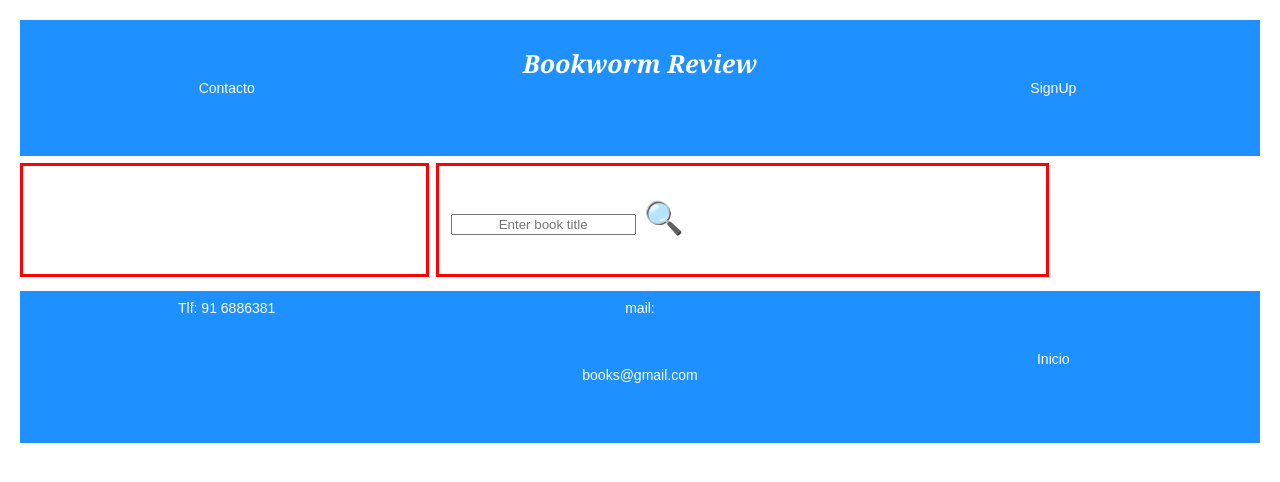
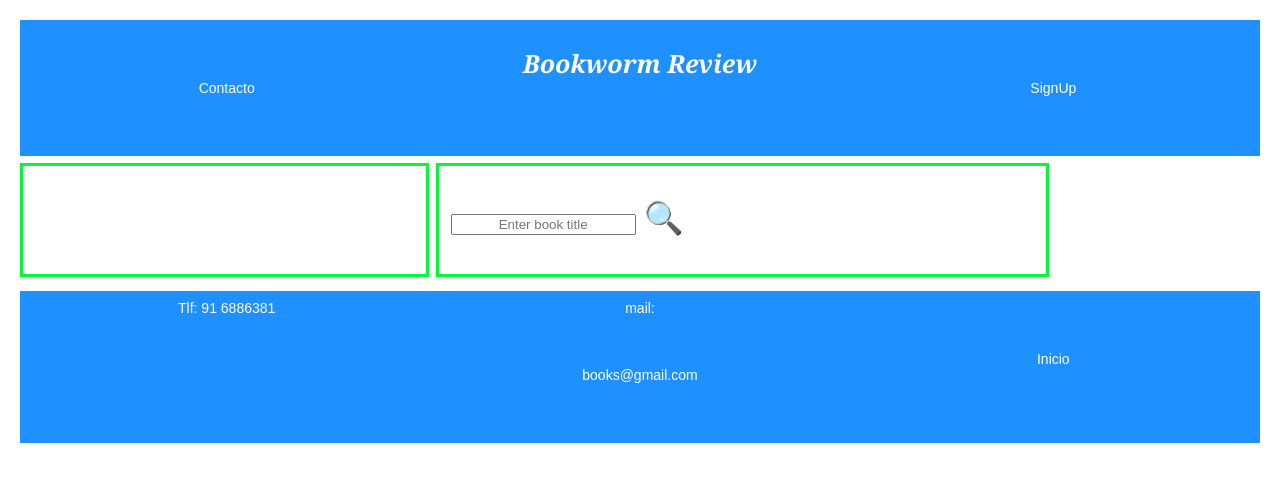
Before and after one commit to ClaraCPC/p3, a plain HTML site: page index.html in a window 1280 px wide. Drawn offline with Linux system fonts and the light colour scheme.

Commit message:
should work part 2

```diff
--- a/index.html
+++ b/index.html
@@ -16,6 +16,10 @@
       <li><a id="SignUp1" href="#SignUp">SignUp</a></li>
     </ul>
   </header>
+
+
+
+  <body class="books" id="books">
     <div>
       <section id="SignUp">
         <form>
@@ -40,14 +44,13 @@
         </form>
       </section>
     </div>
-
-<div id = "body">
-  <body class="books" id="books">
+    <div>
       <h1><input type="text" id="search" placeholder="Enter book title"> &#128269</h1>
       <h6 id="book-details"></h6>
       <h6 id="divLista"></h6>
+    </div>
   </body>
-</div>
+
 
   <footer class="contacto" id="contacto">
     <ul class="contenedor">
--- a/stylesIndex.css
+++ b/stylesIndex.css
@@ -38,7 +38,7 @@ a:hover {
 
 
 div{
-    border: 3px solid rgb(248, 4, 4);
+    border: 3px solid rgb(4, 248, 53);
     gap: 7px;
     padding: 12px;
 }
```
Lines whose indentation alone changed are shown as unchanged.
